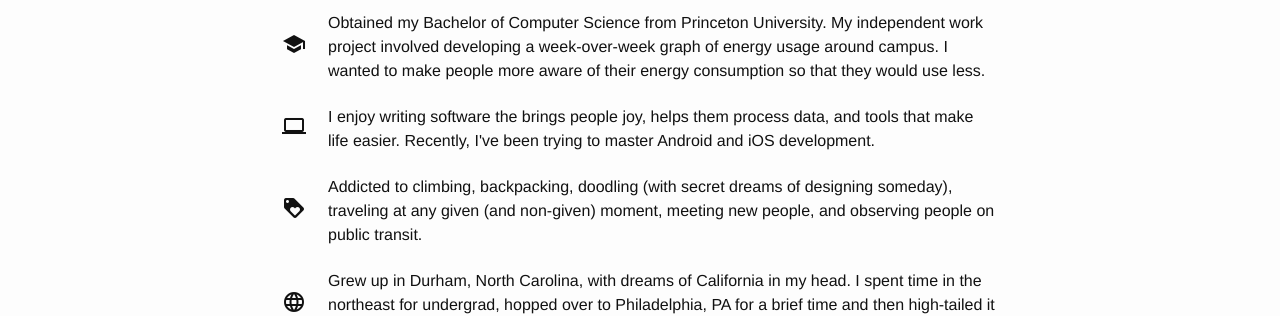
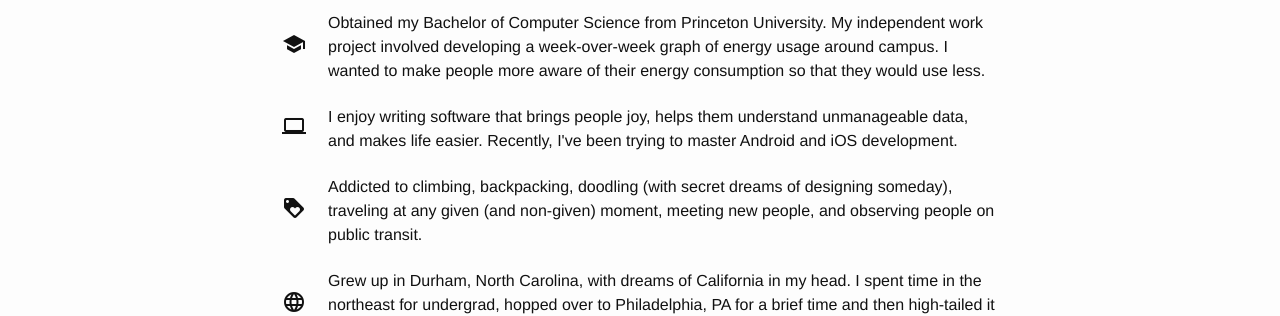
Before and after one commit to treedledee/treedledee.github.io, a Jekyll site: the page built from about.md, in a window 1280 px wide. Shown: the part 313-629 px from the top of the page. Built offline with Jekyll 4.4.1, drawn with Linux system fonts in a browser that asks for light colours.

Commit message:
fixed typo in about page

```diff
--- a/about.md
+++ b/about.md
@@ -26,8 +26,8 @@ their energy consumption so that they would use less.</td>
 
 <tr>
 <td><i class="material-icons">computer</i></td>
-<td>I enjoy writing software the brings people joy, helps them process data, and
-tools that make life easier. Recently, I've been trying to master Android
+<td>I enjoy writing software that brings people joy, helps them understand
+unmanageable data, and makes life easier. Recently, I've been trying to master Android
 and iOS development.</td>
 </tr>
 
```
